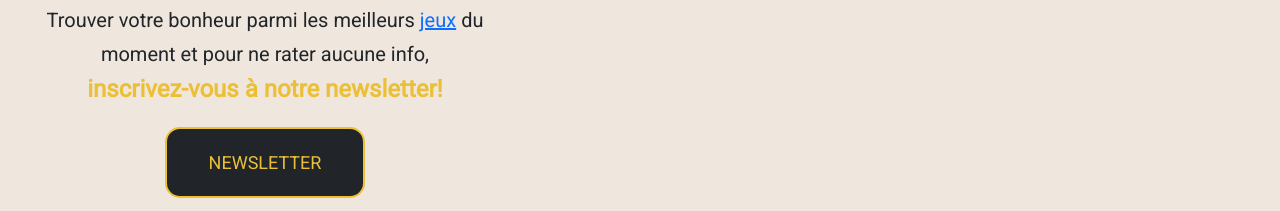
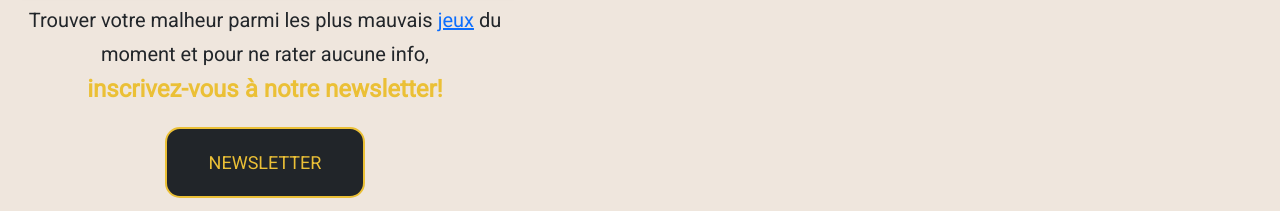
Before and after one commit to DayaneSidelarbi/Site-Entreprise, a plain HTML site: page index.html in a window 1280 px wide. Shown: the part 589-800 px from the top of the page. Drawn offline with nearby package versions, Linux system fonts and the light colour scheme; a web font is replaced by a local one.

Commit message:
modification d'un paragraphe

```diff
--- a/index.html
+++ b/index.html
@@ -155,7 +155,7 @@
               <span>jeux vidéos</span>
             </h2>
             <p>
-              Trouver votre bonheur parmi les meilleurs <a href="https://fr.wikipedia.org/wiki/Jeu"> jeux</a> du moment et pour <!-- BAHJAT LIEN -->
+              Trouver votre malheur parmi les plus mauvais <a href="https://fr.wikipedia.org/wiki/Jeu"> jeux</a> du moment et pour <!-- BAHJAT LIEN -->
               ne rater aucune info,
               <span>
                 <br />
```
